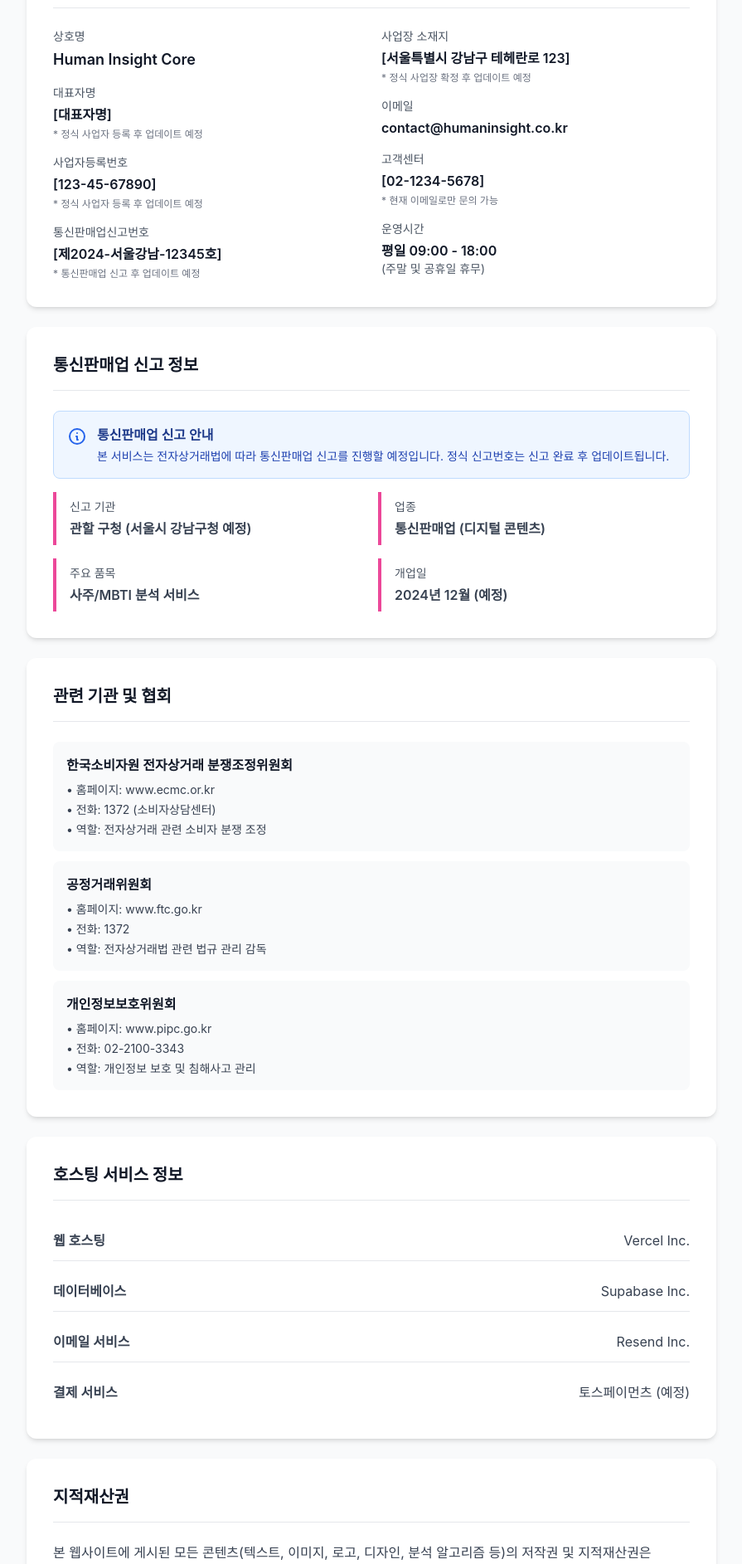
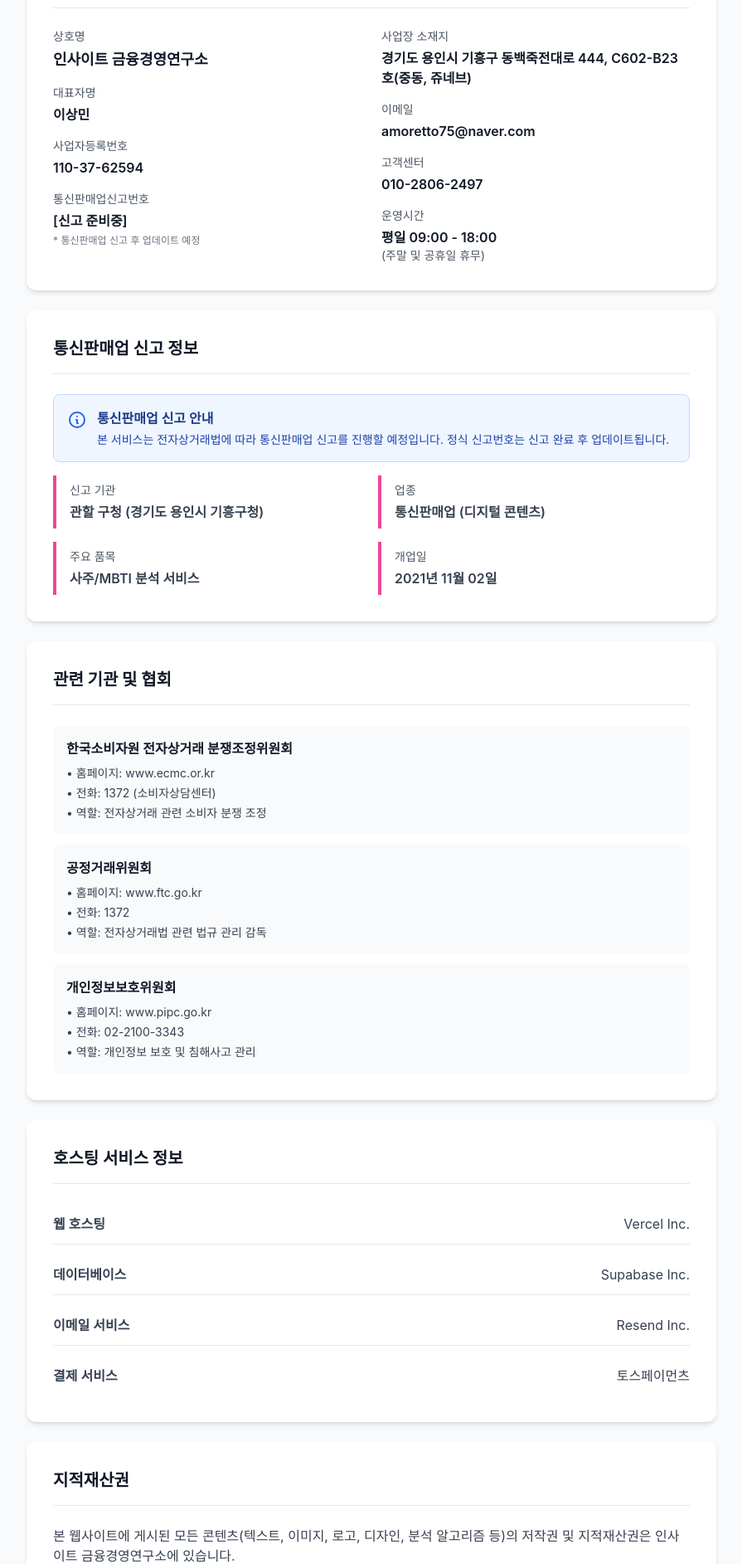
Before and after one commit to sangmin-cmd/k-saju-shop, a Next.js app: page /business-info in a window 1280 px wide. Shown: the part 320-2205 px from the top of the page at 83% size, without its empty margins (192-1087 px from the left). Built offline with nearby package versions, Linux system fonts and the light colour scheme.

Commit message:
사업자 정보 수정

```diff
--- a/app/business-info/page.tsx
+++ b/app/business-info/page.tsx
@@ -41,28 +41,22 @@ export default function BusinessInfoPage() {
               <div className="space-y-4">
                 <div>
                   <p className="text-sm text-gray-600 mb-1">상호명</p>
-                  <p className="font-semibold text-lg">Human Insight Core</p>
+                  <p className="font-semibold text-lg">인사이트 금융경영연구소</p>
                 </div>
 
                 <div>
                   <p className="text-sm text-gray-600 mb-1">대표자명</p>
-                  <p className="font-semibold">[대표자명]</p>
-                  <p className="text-xs text-gray-500 mt-1">
-                    * 정식 사업자 등록 후 업데이트 예정
-                  </p>
+                  <p className="font-semibold">이상민</p>
                 </div>
 
                 <div>
                   <p className="text-sm text-gray-600 mb-1">사업자등록번호</p>
-                  <p className="font-semibold">[123-45-67890]</p>
-                  <p className="text-xs text-gray-500 mt-1">
-                    * 정식 사업자 등록 후 업데이트 예정
-                  </p>
+                  <p className="font-semibold">110-37-62594</p>
                 </div>
 
                 <div>
                   <p className="text-sm text-gray-600 mb-1">통신판매업신고번호</p>
-                  <p className="font-semibold">[제2024-서울강남-12345호]</p>
+                  <p className="font-semibold">[신고 준비중]</p>
                   <p className="text-xs text-gray-500 mt-1">
                     * 통신판매업 신고 후 업데이트 예정
                   </p>
@@ -72,23 +66,17 @@ export default function BusinessInfoPage() {
               <div className="space-y-4">
                 <div>
                   <p className="text-sm text-gray-600 mb-1">사업장 소재지</p>
-                  <p className="font-semibold">[서울특별시 강남구 테헤란로 123]</p>
-                  <p className="text-xs text-gray-500 mt-1">
-                    * 정식 사업장 확정 후 업데이트 예정
-                  </p>
+                  <p className="font-semibold">경기도 용인시 기흥구 동백죽전대로 444, C602-B23호(중동, 쥬네브)</p>
                 </div>
 
                 <div>
                   <p className="text-sm text-gray-600 mb-1">이메일</p>
-                  <p className="font-semibold">contact@humaninsight.co.kr</p>
+                  <p className="font-semibold">amoretto75@naver.com</p>
                 </div>
 
                 <div>
                   <p className="text-sm text-gray-600 mb-1">고객센터</p>
-                  <p className="font-semibold">[02-1234-5678]</p>
-                  <p className="text-xs text-gray-500 mt-1">
-                    * 현재 이메일로만 문의 가능
-                  </p>
+                  <p className="font-semibold">010-2806-2497</p>
                 </div>
 
                 <div>
@@ -136,7 +124,7 @@ export default function BusinessInfoPage() {
                 <div className="border-l-4 border-primary-500 pl-4 py-2">
                   <p className="text-sm text-gray-600 mb-1">신고 기관</p>
                   <p className="font-semibold">
-                    관할 구청 (서울시 강남구청 예정)
+                    관할 구청 (경기도 용인시 기흥구청)
                   </p>
                 </div>
 
@@ -152,7 +140,7 @@ export default function BusinessInfoPage() {
 
                 <div className="border-l-4 border-primary-500 pl-4 py-2">
                   <p className="text-sm text-gray-600 mb-1">개업일</p>
-                  <p className="font-semibold">2024년 12월 (예정)</p>
+                  <p className="font-semibold">2021년 11월 02일</p>
                 </div>
               </div>
             </div>
@@ -217,7 +205,7 @@ export default function BusinessInfoPage() {
               </div>
               <div className="flex items-center justify-between py-3">
                 <p className="font-semibold">결제 서비스</p>
-                <p>토스페이먼츠 (예정)</p>
+                <p>토스페이먼츠</p>
               </div>
             </div>
           </div>
@@ -229,7 +217,7 @@ export default function BusinessInfoPage() {
             <div className="space-y-4 text-gray-700">
               <p>
                 본 웹사이트에 게시된 모든 콘텐츠(텍스트, 이미지, 로고, 디자인,
-                분석 알고리즘 등)의 저작권 및 지적재산권은 Human Insight Core에
+                분석 알고리즘 등)의 저작권 및 지적재산권은 인사이트 금융경영연구소에
                 있습니다.
               </p>
 
@@ -249,7 +237,6 @@ export default function BusinessInfoPage() {
                 <ul className="list-disc list-inside text-sm space-y-1 ml-4">
                   <li>K-Saju™ (상표 출원 예정)</li>
                   <li>FateMate™ (상표 출원 예정)</li>
-                  <li>Human Insight Core™ (상표 등록 준비 중)</li>
                 </ul>
               </div>
             </div>
```
